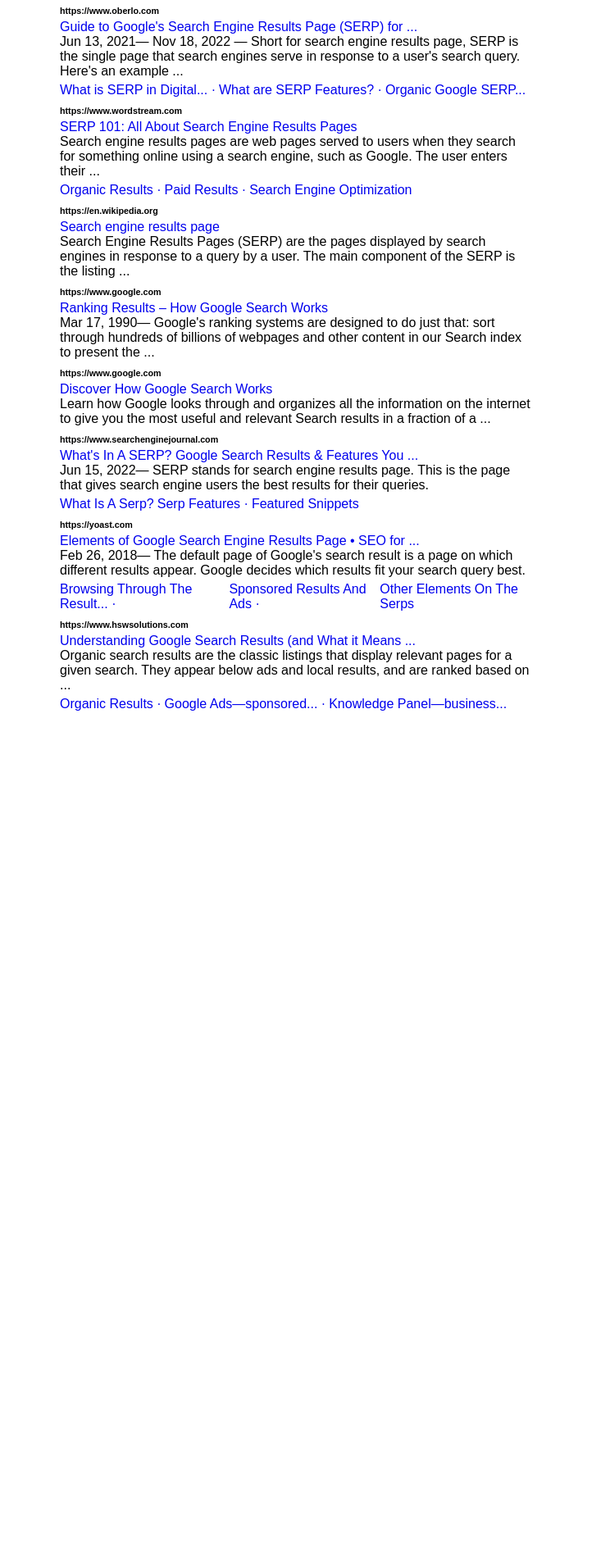
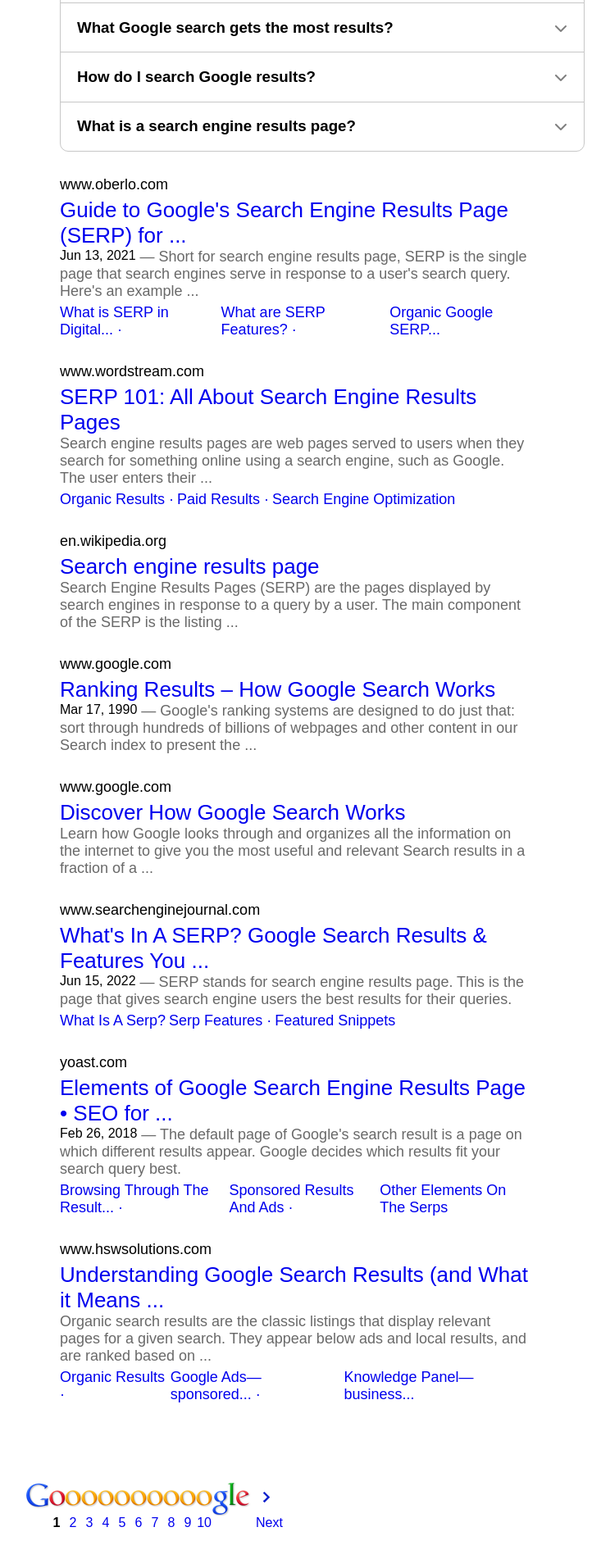
Before and after one commit to ATorry1990/Exercise-search-results, a plain HTML site: page index.html in a window 1280 px wide. Shown: the part 780-2682 px from the top of the page at 82% size, without its empty margins (202-946 px from the left). Before the commit the page ends 1658 px from the top, so only its background shows below. Drawn offline with Linux system fonts and the light colour scheme.

Commit message:
Finish content styling and footer nav

```diff
--- a/index.html
+++ b/index.html
@@ -37,6 +37,7 @@
         </div>
       </div>
     </header>
+    <div class="nav-wrapper">
       <nav class="navbar pr">
         <button class="nav-item">
           <i class="fa-solid fa-magnifying-glass"></i>
@@ -63,13 +64,22 @@
           <h5>More</h5>
         </button>
       </nav>
+      <div>
+        <button class="nav-item">
+          <h5>Settings</h5>
+        </button>
+        <button class="nav-item">
+          <h5>Tools</h5>
+        </button>
+      </div>
+    </div>
     <hr>
     <div class="ticker pr">
       <span>About 53,470,000,000 results (.53 seconds)</span>
     </div>
     <section class="result pr">
       <h6>
-        https://support.google.com
+        support.google.com
       </h6>
       <a href="#">Search results page - Google Help</a>
       <br>
@@ -81,7 +91,7 @@
     </section>
     <section class="result pr">
       <h6>
-        https://developers.google.com
+        developers.google.com
       </h6>
       <a href="#">Visual Elements Gallery of Google Search</a>
       <br>
@@ -125,12 +135,12 @@
     </div>
     <section class="result pr">
       <h6>
-        https://www.oberlo.com
+        www.oberlo.com
       </h6>
       <a href="#">Guide to Google's Search Engine Results Page (SERP) for ...</a>
       <br>
       <span>Jun 13, 2021</span>
-      <p> — Nov 18, 2022 — Short for search engine results page, SERP is the single page
+      <p> — Short for search engine results page, SERP is the single page
         that search engines serve in response to a user's search query. Here's an
         example ...</p>
       <ul class="link-list">
@@ -147,7 +157,7 @@
     </section>
     <section class="result pr">
       <h6>
-        https://www.wordstream.com
+        www.wordstream.com
       </h6>
       <a href="#">SERP 101: All About Search Engine Results Pages</a>
       <br>
@@ -168,7 +178,7 @@
     </section>
     <section class="result pr">
       <h6>
-        https://en.wikipedia.org
+        en.wikipedia.org
       </h6>
       <a href="#">Search engine results page</a>
       <br>
@@ -178,7 +188,7 @@
     </section>
     <section class="result pr">
       <h6>
-        https://www.google.com
+        www.google.com
       </h6>
       <a href="#">Ranking Results – How Google Search Works</a>
       <br>
@@ -189,7 +199,7 @@
     </section>
     <section class="result pr">
       <h6>
-        https://www.google.com
+        www.google.com
       </h6>
       <a href="#">Discover How Google Search Works</a>
       <br>
@@ -199,7 +209,7 @@
     </section>
     <section class="result pr">
       <h6>
-        https://www.searchenginejournal.com
+        www.searchenginejournal.com
       </h6>
       <a href="#">What's In A SERP? Google Search Results & Features You ...</a>
       <br>
@@ -220,7 +230,7 @@
     </section>
     <section class="result pr">
       <h6>
-        https://yoast.com
+        yoast.com
       </h6>
       <a href="#">Elements of Google Search Engine Results Page • SEO for ...</a>
       <br>
@@ -241,7 +251,7 @@
     </section>
     <section class="result pr">
       <h6>
-        https://www.hswsolutions.com
+        www.hswsolutions.com
       </h6>
       <a href="#">Understanding Google Search Results (and What it Means ...</a>
       <br>
@@ -261,7 +271,82 @@
       </ul>
     </section>
     <footer>
-
+      <div class="container">
+        <table align="center" border="0" cellpadding="0" cellspacing="0" id="nav">
+          <tbody>
+            <tr valign="top">
+              <td class="b" align="left">
+                <span class="csb" style="background-position:-24px 0;width:28px"></span>
+                <b></b>
+              </td>
+              <td>
+                <span class="csb" style="background-position:-53px 0;width:20px"></span>
+                <b>1</b>
+              </td>
+              <td>
+                <a href="#" class="fl">
+                  <span class="csb" style="background-position:-74px 0;width:20px"></span>
+                  2
+                </a>
+              </td>
+              <td>
+                <a href="#" class="fl">
+                  <span class="csb" style="background-position:-74px 0;width:20px"></span>
+                  3
+                </a>
+              </td>
+              <td>
+                <a href="#" class="fl">
+                  <span class="csb" style="background-position:-74px 0;width:20px"></span>
+                  4
+                </a>
+              </td>
+              <td>
+                <a href="#" class="fl">
+                  <span class="csb" style="background-position:-74px 0;width:20px"></span>
+                  5
+                </a>
+              </td>
+              <td>
+                <a href="#" class="fl">
+                  <span class="csb" style="background-position:-74px 0;width:20px"></span>
+                  6
+                </a>
+              </td>
+              <td>
+                <a href="#" class="fl">
+                  <span class="csb" style="background-position:-74px 0;width:20px"></span>
+                  7
+                </a>
+              </td>
+              <td>
+                <a href="#" class="fl">
+                  <span class="csb" style="background-position:-74px 0;width:20px"></span>
+                  8
+                </a>
+              </td>
+              <td>
+                <a href="#" class="fl">
+                  <span class="csb" style="background-position:-74px 0;width:20px"></span>
+                  9
+                </a>
+              </td>
+              <td>
+                <a href="#" style="text-align:left">
+                  <span class="csb" style="background-position:-74px 0;width:20px"></span>
+                  10
+                </a>
+              </td>
+              <td class="b" style="text-align:left">
+                <a href="#" style="text-align:left">
+                  <span class="csb" style="background-position:-96px 0;width:71px"></span>
+                  <span style="display:block;margin-left:53px">Next</span>
+                </a>
+              </td>
+            </tr>
+          </tbody>
+        </table>
+      </div>
     </footer>
     <script src="https://kit.fontawesome.com/952ee177d9.js" crossorigin="anonymous"></script>
   </body>
--- a/styles.css
+++ b/styles.css
@@ -1,7 +1,7 @@
 html { scroll-behavior: smooth;}
 
 body {
-  margin: 0;
+  margin: 10px 0 0 0;
   padding: 0;
   font-family: Arial, Helvetica, sans-serif;
 }
@@ -116,7 +116,7 @@ input.search:focus {
 .go {
   position: absolute;
   top: 5px;
-  right: 20px;
+  right: 10px;
   padding: 10px;
   background: dodgerblue;
   -webkit-background-clip: text;
@@ -180,6 +180,13 @@ input.search:focus {
   margin-left: 275px;
 }
 
+.nav-wrapper {
+  margin: 0;
+  display: flex;
+  justify-content: space-between;
+  width: 65%;
+}
+
 .navbar {
   display: flex;
 }
@@ -188,6 +195,7 @@ input.search:focus {
   width: auto;
   background-color: transparent;
   border: 1px hidden;
+  border-bottom: 2px solid transparent;
   display: flex;
   align-items: center;
   gap: 10px;
@@ -202,9 +210,19 @@ input.search:focus {
 
 .nav-item:focus {
   border-bottom: 2px solid #2196f3;
+  position: relative;
+  top: 2px;
 }
 
 button.more-menu:focus {
+  border-bottom: none;
+}
+
+.nav-wrapper div {
+  display: flex;
+}
+
+.nav-wrapper div .nav-item:focus {
   border-bottom: none;
 }
 
@@ -215,7 +233,7 @@ button.more-menu:focus {
 }
 
 section {
-  margin: 10px 0;
+  margin: 30px 0;
 }
 
 .result {
@@ -228,12 +246,28 @@ section {
   margin: 5px 0;
 }
 
+.result h6 {
+  font-size: 18px;
+  font-weight: 500;
+}
+
+.result a {
+  font-size: 26px;
+}
+
 .result span {
   float: left;
+  margin-right: 5px;
 }
 
 .result p {
   margin: 0;
+  font-size: 18px;
+  color: dimgrey;
+}
+
+.result ul a {
+  font-size: 18px;
 }
 
 .link-list {
@@ -266,3 +300,22 @@ section {
 .also-ask div i:hover {
   cursor: pointer;
 }
+
+footer {
+  padding: 50px;
+  margin-left: -500px;
+  z-index: 10;
+}
+
+#nav {
+  border-collapse: collapse;
+  margin-top: 17px;
+  text-align: center;
+}
+
+.csb {
+  background: url(./nav_logo118.png) no-repeat;
+  overflow: hidden;
+  display: block;
+  height: 40px;
+}
```
Also changed, not shown: nav_logo118.png (added). Lines whose indentation alone changed are shown as unchanged.
